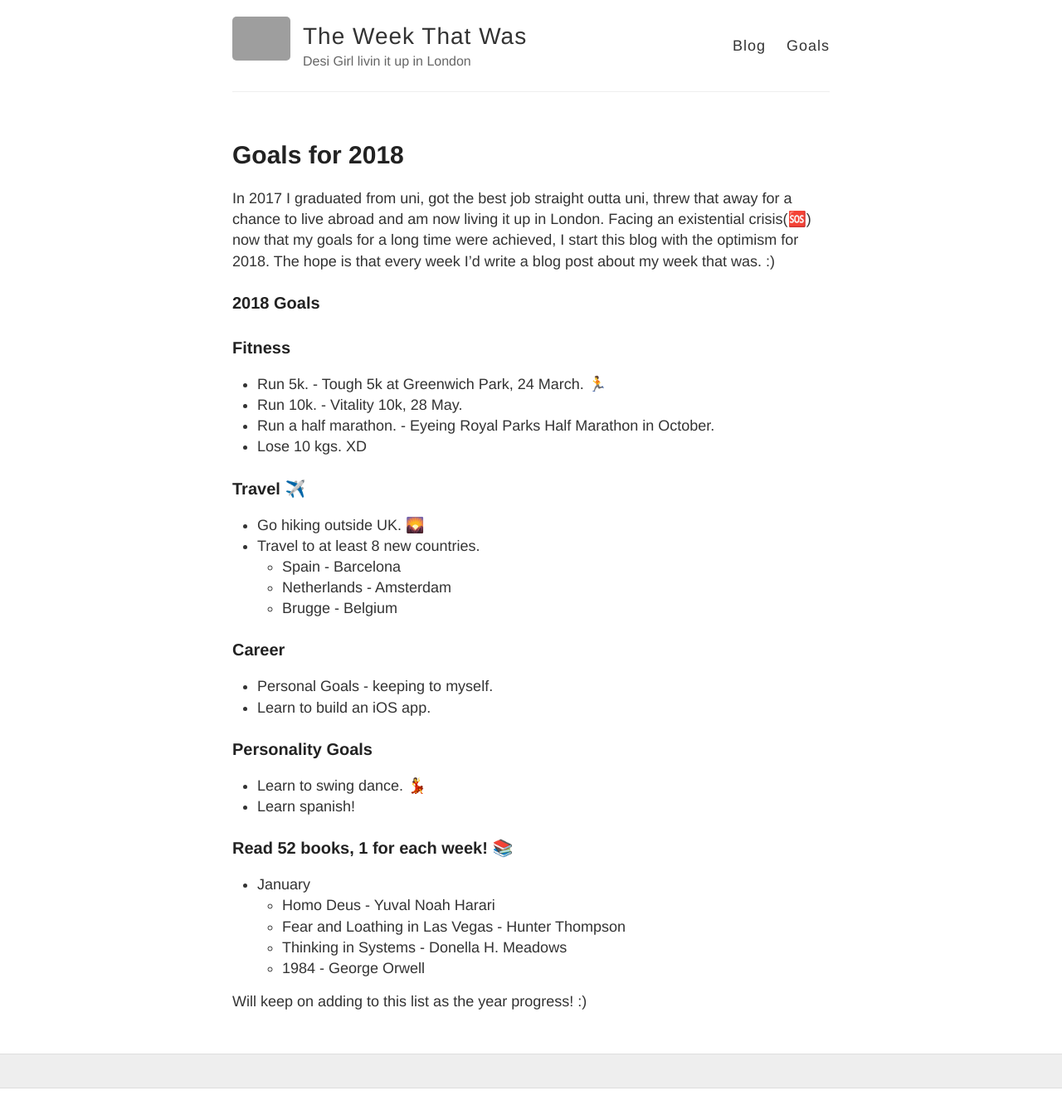
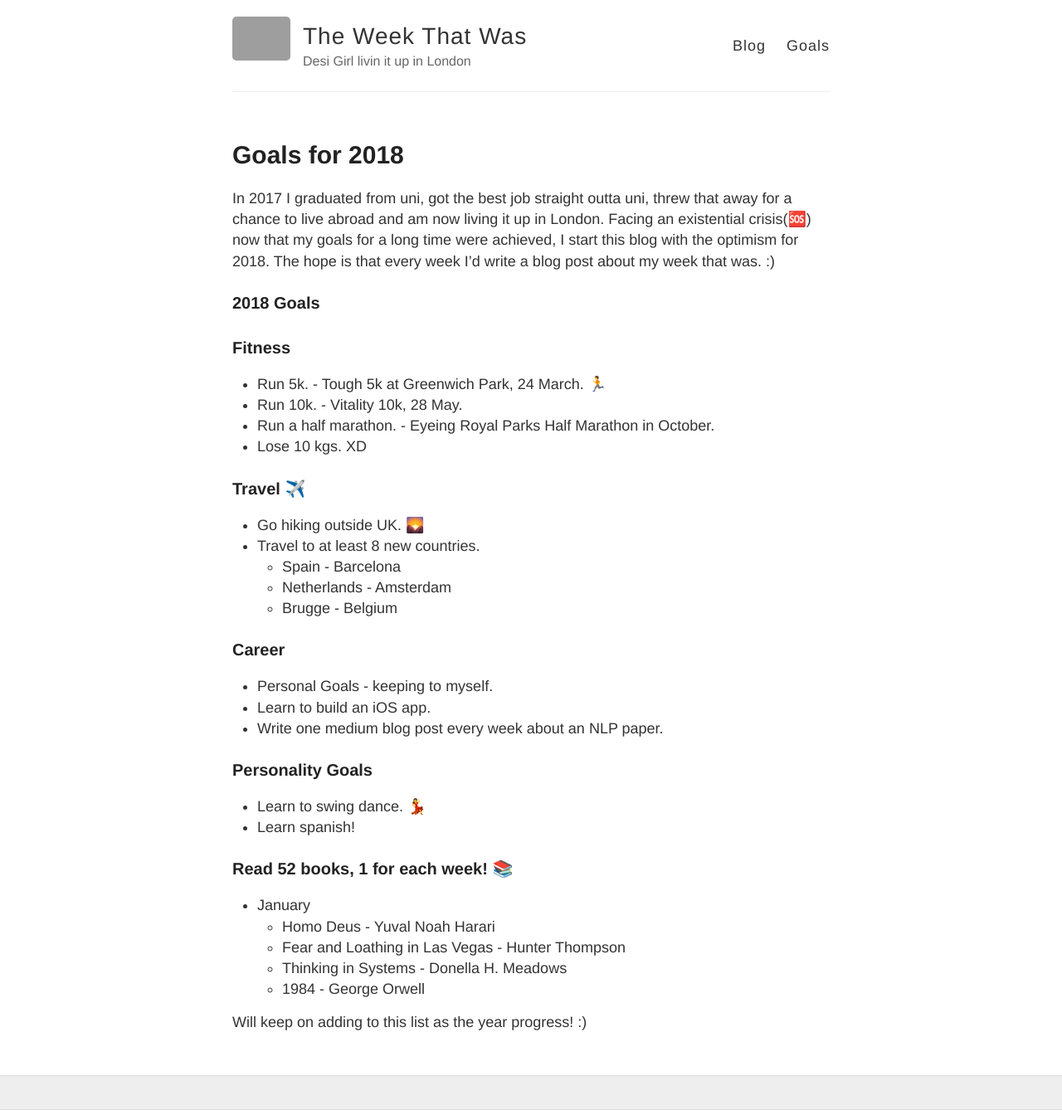
Before and after one commit to harEshInBerlin/weasleys.github.io, a Jekyll site: the page built from about.md, in a window 1280 px wide. Shown: the whole page at 83% size. Built offline with Jekyll 4.4.1, drawn with Linux system fonts in a browser that asks for light colours; emoji names are drawn with the system emoji font; before the commit the page ends 1312 px from its top, so only the background shows below that; grey boxes are pictures that could not be loaded.

Commit message:
add goal

```diff
--- a/about.md
+++ b/about.md
@@ -26,6 +26,7 @@ The hope is that every week I'd write a blog post about my week that was. :)
 ### Career
 * Personal Goals - keeping to myself.
 * Learn to build an iOS app.
+* Write one medium blog post every week about an NLP paper.
 
 ### Personality Goals
 * Learn to swing dance. :dancer:
```
Also changed, not shown: _posts/2018-1-1-Hello.md (+1 -0 lines).
